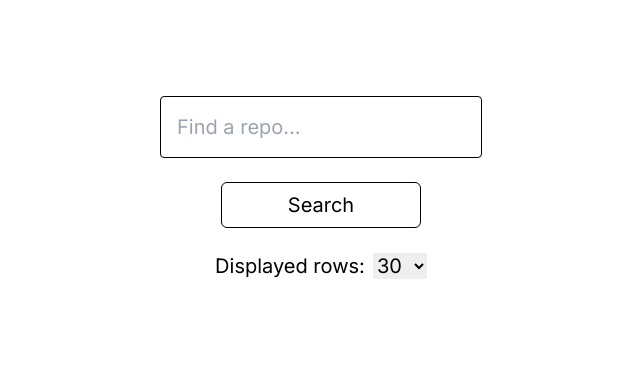
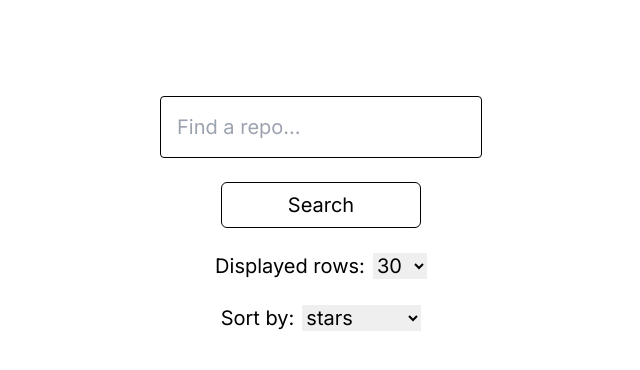
Before and after one commit to michalmova/github-repo-search, a Next.js app: page / in a window 1280 px wide. Shown: the top 370 px of the page, without its empty margins (319-959 px from the left). Built offline with nearby package versions, Linux system fonts and the light colour scheme.

Commit message:
selector and method for sorting  - locally

```diff
--- a/app/page.tsx
+++ b/app/page.tsx
@@ -5,6 +5,7 @@ import { useEffect, useMemo, useRef, useState } from "react"
 
 const DEBOUNCE_DELAY = 2000
 type PerPageType = 5 | 10 | 20 | 30 | 40 | 50 | 60 | 70 | 80 | 100
+type SortType = 'name' | 'owner' | 'stars' | 'created_at'
 
 export default function Home() {
   const [repos, setRepos] = useState([])
@@ -12,6 +13,7 @@ export default function Home() {
   const [isLoading, setIsLoading] = useState(false)
   const [searchText, setSearchText] = useState('')
   const [perPage, setPerPage] = useState<PerPageType>(30);
+  const [sort, setSort] = useState<SortType>('stars')
 
   let timeoutId = useRef<any>(null)
 
@@ -64,10 +66,26 @@ export default function Home() {
     timeoutId.current = setTimeout(fn, delay)
   }
 
+
+  // Sorting locally
+  /*
+    TODO: make it more flexible - add sorting options by clicking a column name - make it asc/desc interchangeably;
+    separate this function to some Utils folder
+  */
+  const sortReposBy: any = (repositories: any, sort: SortType) => {
+    const sortedRepos = repositories.sort((a: any, b: any) => {
+      if (sort === 'name') { return a.name.toString().localeCompare(b.name.toString()) }
+      if (sort === 'owner') { return a.owner.login.toString().localeCompare(b.owner.login.toString()) }
+      if (sort === 'stars') { return b.stargazers_count - a.stargazers_count }
+      if (sort === 'created_at') { return b.created_at.toString().localeCompare(a.created_at.toString()) }
+    })
+    return sortedRepos
+  }
+
   const displayedRepos: any = useMemo(() => {
-    return repos.slice(0, perPage)
+    return sortReposBy(repos.slice(0, perPage), sort)
   },
-    [repos, perPage]
+    [repos, perPage, sort]
   )
 
   useEffect(() => {
@@ -80,6 +98,10 @@ export default function Home() {
 
   const handlePerPageChange = (e: any) => {
     setPerPage(e.target.value)
+  }
+
+  const handleSortByChange = (e: any) => {
+    setSort(e.target.value)
   }
 
   return (
@@ -99,7 +121,7 @@ export default function Home() {
       </button>
 
       {/* Rows per page selector
-      // TODO: make it as a separate reusable component
+       TODO: make it as a separate reusable component
       */}
       <span>
         <label className="mr-2">Displayed rows:</label>
@@ -118,6 +140,19 @@ export default function Home() {
         </select>
       </span>
 
+      {/* Sort by selector
+        TODO: make it as a separate reusable component
+      */}
+      <span>
+        <label className="mr-2">Sort by:</label>
+        <select value={sort} onChange={handleSortByChange}>
+          <option value='name'>name</option>
+          <option value='owner'>owner</option>
+          <option value='stars'>stars</option>
+          <option value='created_at'>created_at</option>
+        </select>
+      </span>
+
       <div className="text-red-600">{error}</div>
       {repos.length > 0 && <TableResults repos={displayedRepos} />}
     </main >
```
